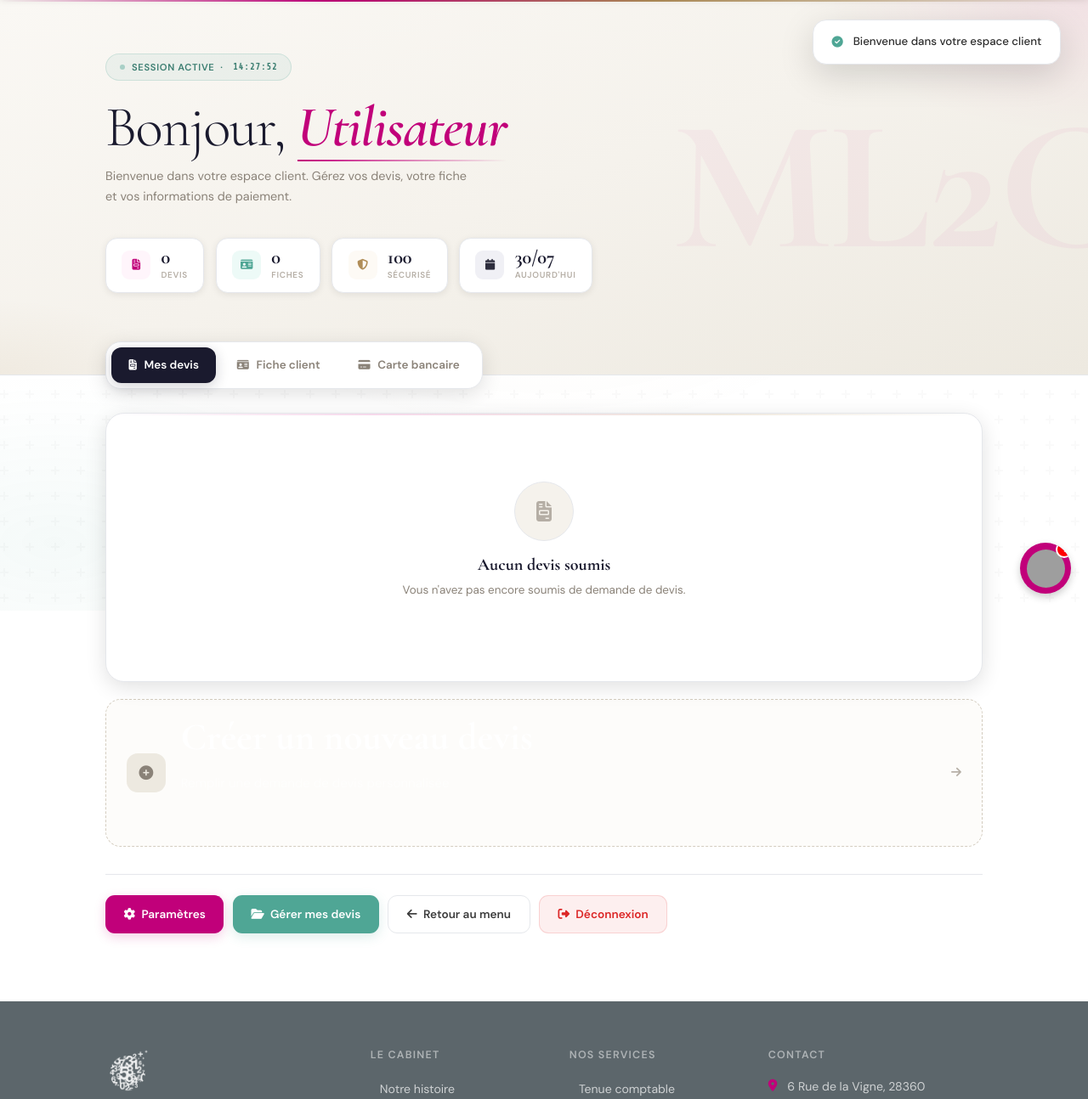
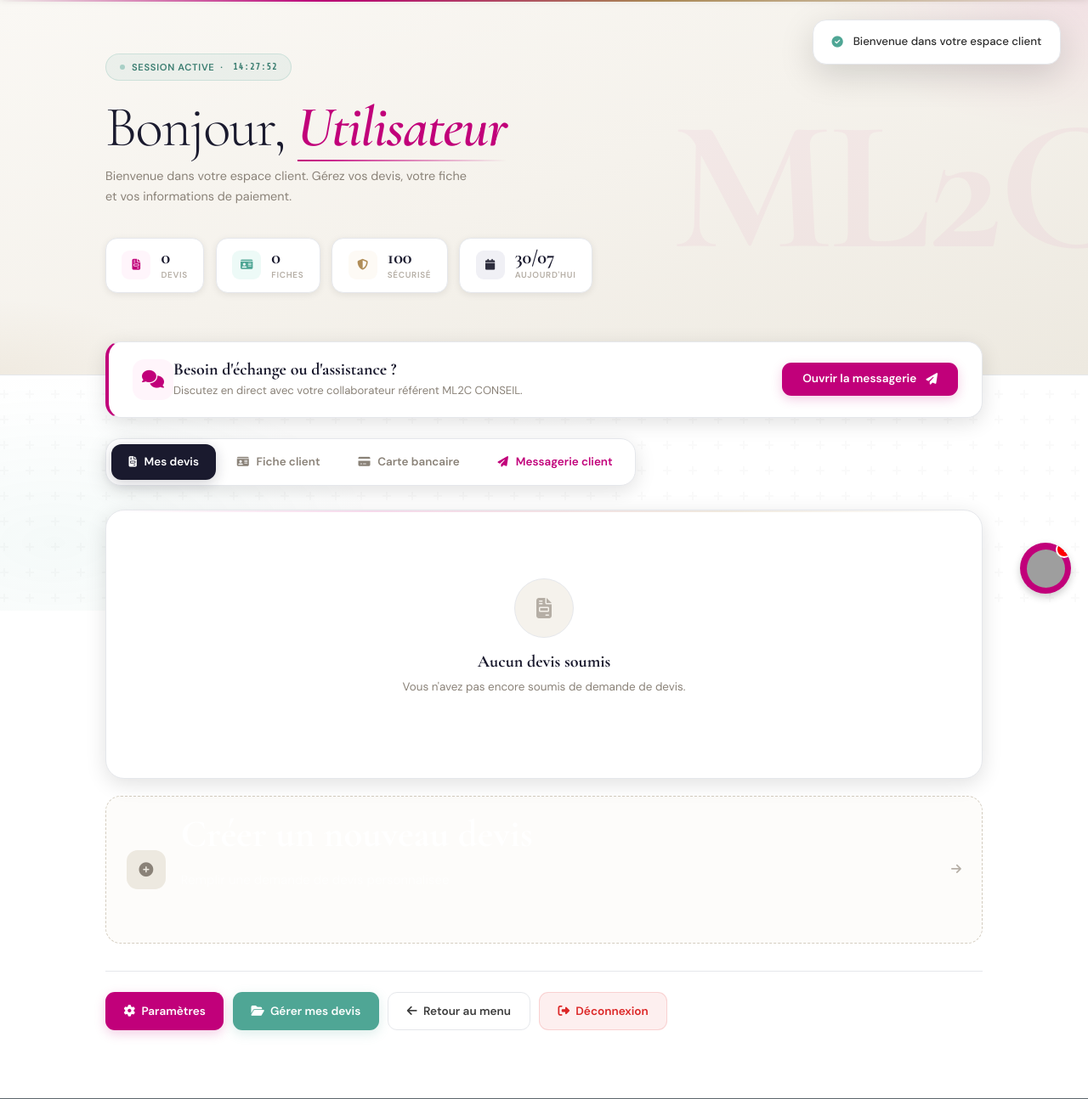
Before and after one commit to BaptisteChesneau/RNCP_flask, a Flask app: page /compte-client in a window 1280 px wide. Shown: the part 81-1375 px from the top of the page at 85% size. Run offline with Flask 3, Linux system fonts and the light colour scheme; parts of the project's set-up code (start-up, migrations or seed data) failed here and were passed over; grey boxes are pictures that could not be loaded.

Commit message:
Integration de la banniere de messagerie client dans compte_client.html

```diff
--- a/templates/compte_client.html
+++ b/templates/compte_client.html
@@ -126,17 +126,63 @@
     /* ══ CONTENU ══ */
     .ec-content{margin-top:-2.5rem;position:relative;z-index:2;}
 
+    /* ══ BANNIÈRE SUPPORT MESSAGERIE ══ */
+    .ec-support-banner {
+      background: var(--surface);
+      border: 1px solid var(--border);
+      border-left: 4px solid var(--rose) !important;
+      border-radius: 18px;
+      box-shadow: var(--shadow-md);
+      padding: 1.25rem 1.75rem;
+      margin-bottom: 1.5rem;
+      display: flex;
+      align-items: center;
+      justify-content: space-between;
+      gap: 1.25rem;
+      transition: all .25s ease;
+    }
+    .ec-support-banner:hover {
+      box-shadow: var(--shadow-lg);
+      transform: translateY(-2px);
+    }
+    .ec-support-ico {
+      width: 48px;
+      height: 48px;
+      border-radius: 14px;
+      background: var(--rose-xl);
+      color: var(--rose);
+      display: flex;
+      align-items: center;
+      justify-content: center;
+      font-size: 1.3rem;
+      flex-shrink: 0;
+    }
+    .ec-support-title {
+      font-family: var(--ff-head);
+      font-size: 1.25rem;
+      font-weight: 700;
+      color: var(--ink);
+      line-height: 1.2;
+    }
+    .ec-support-sub {
+      font-size: .82rem;
+      color: var(--muted);
+      margin-top: .15rem;
+    }
+
     /* ══ NAVIGATION ══ */
     .ec-nav-wrap{
       background:var(--surface);border:1px solid var(--border);
       border-radius:18px;padding:.4rem;box-shadow:var(--shadow-md);
       display:inline-flex;gap:.3rem;margin-bottom:1.75rem;
+      flex-wrap: wrap;
     }
     .ec-nav-btn{
       display:flex;align-items:center;gap:.55rem;
       padding:.62rem 1.25rem;border:none;background:transparent;
       color:var(--muted);font-family:var(--ff-body);font-size:.84rem;font-weight:600;
       border-radius:12px;cursor:pointer;transition:all .22s;white-space:nowrap;
+      text-decoration: none !important;
     }
     .ec-nav-btn:hover:not(.active){background:var(--bg2);color:var(--text2);}
     .ec-nav-btn.active{background:var(--ink);color:#fff;box-shadow:0 4px 16px rgba(26,26,46,.2);}
@@ -211,7 +257,7 @@
     /* Pill RDV */
     .rdv-pill{
       display:inline-flex;align-items:center;gap:.5rem;
-      padding:.5rem 1.1窗口;border-radius:10px;
+      padding:.5rem 1.1rem;border-radius:10px;
       background:var(--turq-xl);border:1px solid rgba(79,166,149,.2);
       color:var(--turq-d);font-size:.83rem;font-weight:600;margin-top:1.1rem;
     }
@@ -268,7 +314,7 @@
     /* Contenu carte */
     .cc-inner{position:relative;z-index:2;height:100%;padding:1.6rem 1.8rem;display:flex;flex-direction:column;justify-content:space-between;}
     .cc-top{display:flex;justify-content:space-between;align-items:center;}
-    .cc-brand{font-family:var(--ff-head);font-size:1.1rem;font-weight:700;color:rgba(255,255,255,.9);letter-spacing Club:.06em;}
+    .cc-brand{font-family:var(--ff-head);font-size:1.1rem;font-weight:700;color:rgba(255,255,255,.9);letter-spacing:.06em;}
     .cc-brand-em{color:#5eead4;}
     .cc-network{display:flex;}
     .cc-c1{width:30px;height:30px;border-radius:50%;background:rgba(235,0,27,.8);margin-right:-10px;}
@@ -333,13 +379,10 @@
     .btn-act-danger{background:rgba(220,38,38,.07);border:1.5px solid rgba(220,38,38,.15);color:#dc2626;}
     .btn-act-danger:hover{background:#dc2626;color:#fff;border-color:#dc2626;}
 
-    /* ══ ORNEMENT DÉCORATIF ══ */
-    .ec-ornement{position:absolute;right:0;top:50%;transform:translateY(-50%);pointer-events:none;opacity:.04;}
-
-    /* ══ TOAST REPOSITIONNÉ EN HAUT ET EN AFFICHAGE PERMANENT ══ */
+    /* ══ TOAST REPOSITIONNÉ EN HAUT ══ */
     .ec-toast{
       position:fixed;
-      top: 6.5rem; /* Fixé en haut sous la barre de navigation */
+      top: 6.5rem;
       right: 2rem;
       z-index: 9999;
       background: var(--surface);
@@ -353,7 +396,7 @@
       font-weight: 500;
       color: var(--text);
       box-shadow: var(--shadow-lg);
-      transform: translateY(-150px); /* Position initiale hors-champ haut */
+      transform: translateY(-150px);
       opacity: 0;
       transition: all .4s cubic-bezier(.34,1.2,.64,1);
       pointer-events: none;
@@ -380,6 +423,7 @@
       .ec-nav-btn .tab-text{display:none;}
       .ec-hero-mono{display:none;}
       .cc-number{font-size:.88rem;letter-spacing:.14em;}
+      .ec-support-banner { flex-direction: column; text-align: center; }
     }
   </style>
 </head>
@@ -441,6 +485,23 @@
   <div class="ec-content">
     <div class="container">
 
+      <!-- 🟢 BANNIÈRE SUPPORT / MESSAGERIE DIRECTE -->
+      <div class="ec-support-banner">
+        <div class="d-flex align-items-center gap-3">
+          <div class="ec-support-ico">
+            <i class="fas fa-comments"></i>
+          </div>
+          <div>
+            <div class="ec-support-title">Besoin d'échange ou d'assistance ?</div>
+            <div class="ec-support-sub">Discutez en direct avec votre collaborateur référent ML2C CONSEIL.</div>
+          </div>
+        </div>
+        <a href="{{ url_for('messagerie') }}" class="btn-act btn-act-rose px-4 py-2" style="white-space: nowrap;">
+          Ouvrir la messagerie <i class="fas fa-paper-plane ml-1"></i>
+        </a>
+      </div>
+
+      <!-- BARRE DE NAVIGATION INTERNE -->
       <div class="ec-nav-wrap">
         <button class="ec-nav-btn active" data-panel="devis">
           <i class="fas fa-file-invoice"></i>
@@ -456,10 +517,16 @@
           <i class="fas fa-credit-card"></i>
           <span class="tab-text">Carte bancaire</span>
         </button>
+        <!-- RACCOURCI COMPLÉMENTAIRE VERS LA MESSAGERIE -->
+        <a href="{{ url_for('messagerie') }}" class="ec-nav-btn" style="color: var(--rose);">
+          <i class="fas fa-paper-plane"></i>
+          <span class="tab-text">Messagerie client</span>
+        </a>
       </div>
 
       <div class="ec-panels">
 
+        <!-- PANNEAU 1 : DEVIS -->
         <div class="ec-panel active" id="panel-devis">
 
           {% if session.devis_data or devis_list %}
@@ -549,6 +616,7 @@
           </a>
         </div>
 
+        <!-- PANNEAU 2 : FICHE CLIENT -->
         <div class="ec-panel" id="panel-fiche">
           {% if clients %}
             {% for client in clients %}
@@ -593,6 +661,7 @@
           </a>
         </div>
 
+        <!-- PANNEAU 3 : CARTE BANCAIRE -->
         <div class="ec-panel" id="panel-carte">
           {% if session.get('carte_bancaire') %}
 
@@ -652,6 +721,7 @@
           {% endif %}
         </div>
 
+        <!-- BARRE D'ACTIONS INFERIEURE -->
         <div class="ec-action-bar">
           <a href="{{ url_for('parametres') }}" class="btn-act btn-act-rose"><i class="fas fa-cog"></i>Paramètres</a>
           <a href="{{ url_for('gerer_devis') }}" class="btn-act btn-act-turq"><i class="fas fa-folder-open"></i>Gérer mes devis</a>
@@ -667,6 +737,7 @@
 <div class="ec-toast" id="ecToast"><i class="fas fa-check-circle"></i><span>Bienvenue dans votre espace client</span></div>
 
 {% include "footer.html" %}
+
 <script src="https://code.jquery.com/jquery-3.5.1.slim.min.js"></script>
 <script src="https://cdn.jsdelivr.net/npm/bootstrap@4.5.2/dist/js/bootstrap.bundle.min.js"></script>
 <script>
@@ -689,9 +760,9 @@ function tick(){
 tick();setInterval(tick,1000);
 
 /* Tabs */
-document.querySelectorAll('.ec-nav-btn').forEach(btn=>{
+document.querySelectorAll('.ec-nav-btn[data-panel]').forEach(btn=>{
   btn.addEventListener('click',function(){
-    document.querySelectorAll('.ec-nav-btn').forEach(b=>b.classList.remove('active'));
+    document.querySelectorAll('.ec-nav-btn[data-panel]').forEach(b=>b.classList.remove('active'));
     document.querySelectorAll('.ec-panel').forEach(p=>p.classList.remove('active'));
     this.classList.add('active');
     const t=document.getElementById('panel-'+this.dataset.panel);
@@ -723,7 +794,7 @@ document.querySelectorAll('.ec-hero-stat-val').forEach(el=>{
   if(!isNaN(n)&&n>0){el.textContent='0';setTimeout(()=>animCount(el,n),500);}
 });
 
-/* FIX FOR PERMANENT SCREENSHOT: Force the toast to appear as soon as the DOM loads, without automatically closing it */
+/* Toast de notification */
 document.addEventListener("DOMContentLoaded", function() {
   const t = document.getElementById('ecToast');
   if(t) {
```
